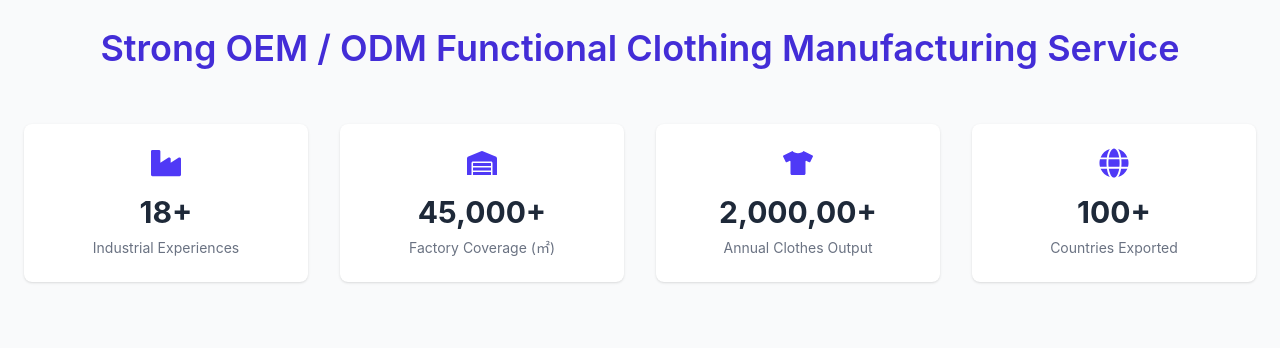
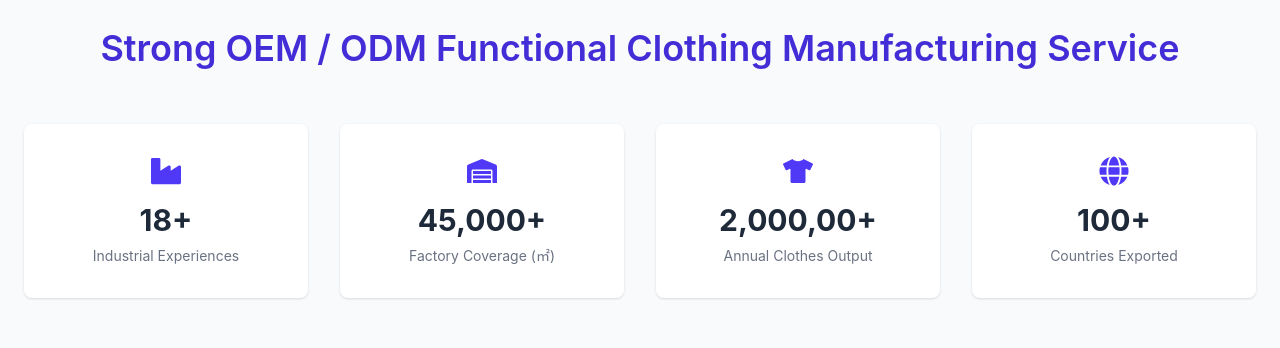
Before and after one commit to theankitdev/alligatorexim, a React (Vite) app: page / in a window 1280 px wide. Shown: the part 820-1168 px from the top of the page. Built offline with nearby package versions, Linux system fonts and the light colour scheme.

Commit message:
stats padding changes

```diff
--- a/src/pages/home.jsx
+++ b/src/pages/home.jsx
@@ -90,7 +90,7 @@ const Home = () => {
             {stats.map((item, index) => (
               <div
                 key={index}
-                className="bg-white p-6 rounded-lg shadow-sm hover:shadow-md transition"
+                className="bg-white p-8 px-6 rounded-lg shadow-sm hover:shadow-md transition"
               >
 
                 <div className="text-indigo-600 text-3xl mb-4 flex justify-center">
```
